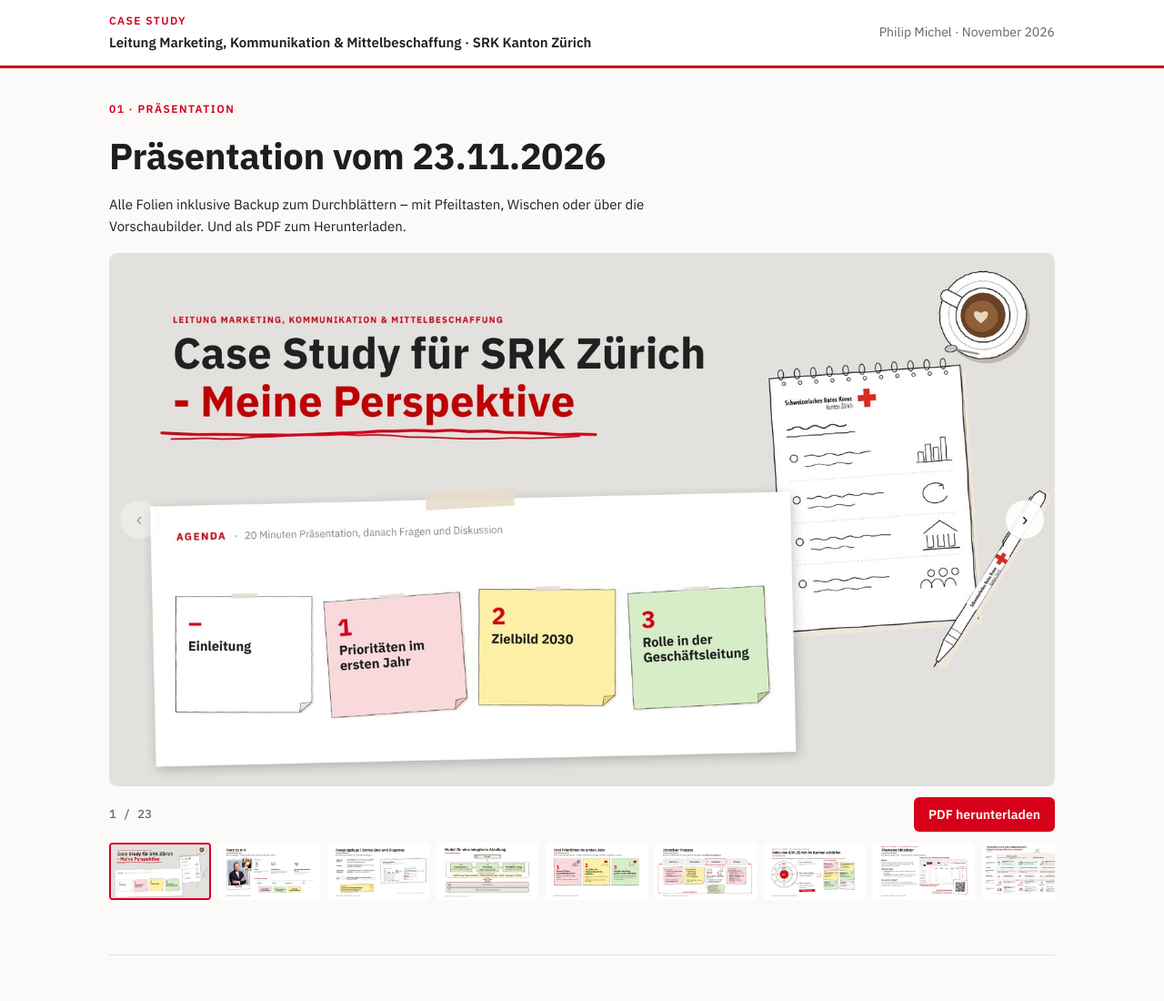
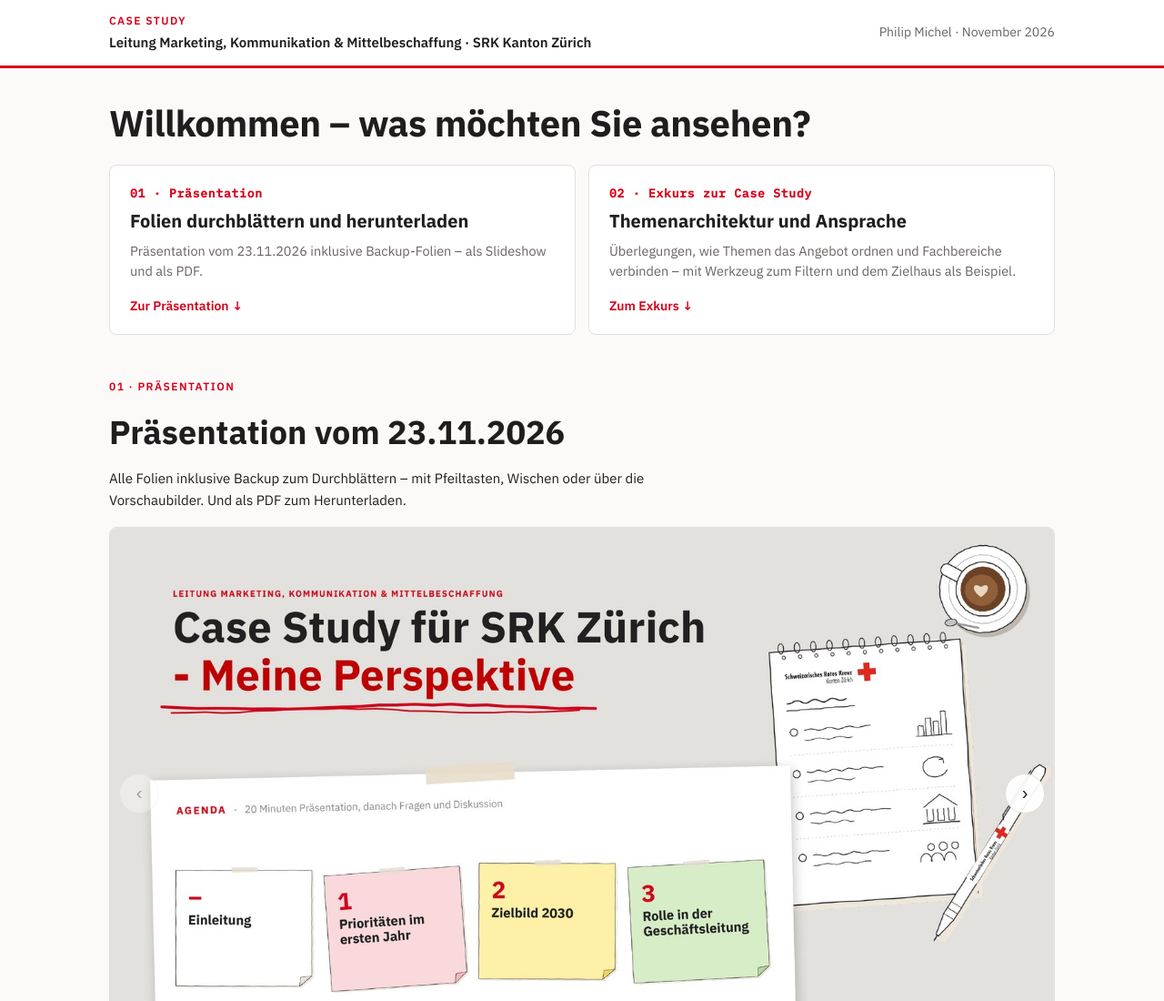
Before and after one commit to michelphilipzh/srk_casestudy, a plain HTML site: page index.html in a window 1280 px wide. Shown: the top 1100 px of the page at 91% size. Drawn offline with Linux system fonts and the light colour scheme.

Commit message:
Auswahlkarten wieder oben, Präsentation zuerst
Co-Authored-By: Claude Opus 5.5 <noreply@anthropic.com>
Claude-Session: https://claude.ai/code/session_01Der2J39CQXvMiax1v9zNGx

```diff
--- a/index.html
+++ b/index.html
@@ -178,9 +178,26 @@ footer a{color:inherit}
   <div class="cs-r">Philip Michel · November 2026</div>
 </div></div>
 <div class="wrap">
+<section class="start" aria-labelledby="start-h">
+  <h1 id="start-h">Willkommen – was möchten Sie ansehen?</h1>
+  <div class="choices">
+    <a class="choice" href="#praesentation">
+      <span class="num">01 · Präsentation</span>
+      <h2>Folien durchblättern und herunterladen</h2>
+      <p>Präsentation vom 23.11.2026 inklusive Backup-Folien – als Slideshow und als PDF.</p>
+      <span class="go">Zur Präsentation ↓</span>
+    </a>
+    <a class="choice" href="#exkurs">
+      <span class="num">02 · Exkurs zur Case Study</span>
+      <h2>Themenarchitektur und Ansprache</h2>
+      <p>Überlegungen, wie Themen das Angebot ordnen und Fachbereiche verbinden – mit Werkzeug zum Filtern und dem Zielhaus als Beispiel.</p>
+      <span class="go">Zum Exkurs ↓</span>
+    </a>
+  </div>
+</section>
 <section id="praesentation">
   <span class="eyebrow">01 · Präsentation</span>
-  <h1>Präsentation vom 23.11.2026</h1>
+  <h2 style="font-size:clamp(26px,3.6vw,36px)">Präsentation vom 23.11.2026</h2>
   <p>Alle Folien inklusive Backup zum Durchblättern – mit Pfeiltasten, Wischen oder über die Vorschaubilder. Und als PDF zum Herunterladen.</p>
   <div class="deck">
     <div class="stage" id="stage" aria-roledescription="Slideshow" aria-label="Folien der Präsentation">
```
